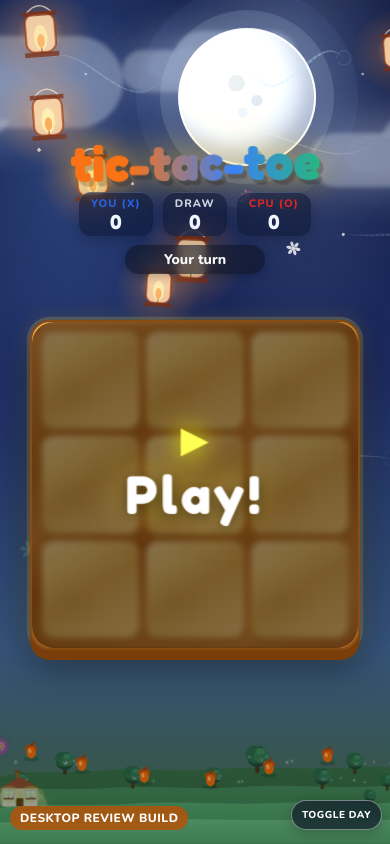
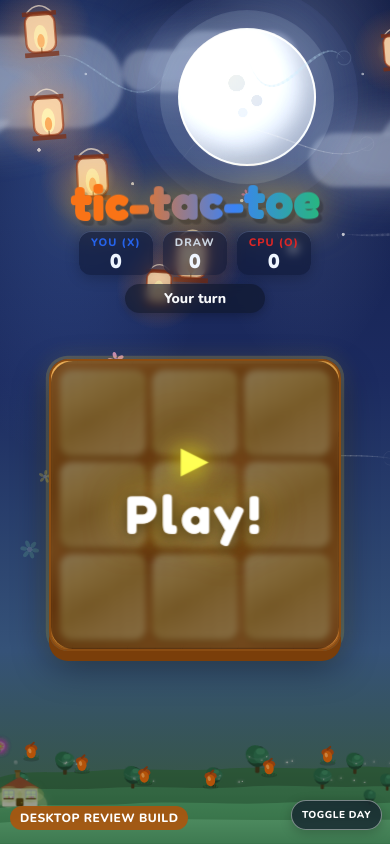
Before and after one commit to onedaygames/tic-tac-toe, a plain HTML site: page index.html in a window 390 px wide. Drawn offline with nearby package versions, Linux system fonts and the light colour scheme; animation ran at ten frames a second.

Commit message:
Dev 2026-05-27-1759 - Mobile review: smaller board reveals hills and squirrel lane

```diff
--- a/index.html
+++ b/index.html
@@ -930,16 +930,16 @@
       body { padding-bottom: max(env(safe-area-inset-bottom, 10px), 10px); }
       h1   { font-size: clamp(2.2rem, 10vw, 3rem); }
       .cell {
-        width:  clamp(82px, 25vw, 108px);
-        height: clamp(82px, 25vw, 108px);
+        width:  clamp(72px, 22vw, 96px);
+        height: clamp(72px, 22vw, 96px);
       }
-      .board     { gap: 7px; }
-      .board-wrap{ padding: 10px; border-radius: 20px; }
+      .board     { gap: 6px; }
+      .board-wrap{ padding: 9px; border-radius: 19px; }
       .scores    { gap: 10px; }
       .score-box { padding: 4px 12px; border-radius: 12px; }
       .score-value { font-size: 1.2rem; }
       .status    { font-size: 0.88rem; padding: 5px 14px; min-width: 140px; }
-      .container { gap: clamp(4px, 1.2vh, 9px); transform: translateY(-20px); }
+      .container { gap: clamp(4px, 1.2vh, 9px); }
       /* Enlarge overlay play prompt for fat fingers */
       .play-label { font-size: 2.8rem; }
       .play-arrow { font-size: 2rem; }
@@ -1015,7 +1015,7 @@
 </div>
 <!-- ── End mobile splash ──────────────────────────────────────────────────── -->
 
-<div id="build-stamp">DEV · 2026-05-27-1753</div>
+<div id="build-stamp">DEV · 2026-05-27-1759</div>
 <button id="world-toggle" type="button" aria-label="Toggle day or night review mode">Toggle Day</button>
 <div class="night-sky" aria-hidden="true"></div>
 <div class="stars" aria-hidden="true"></div>
```
